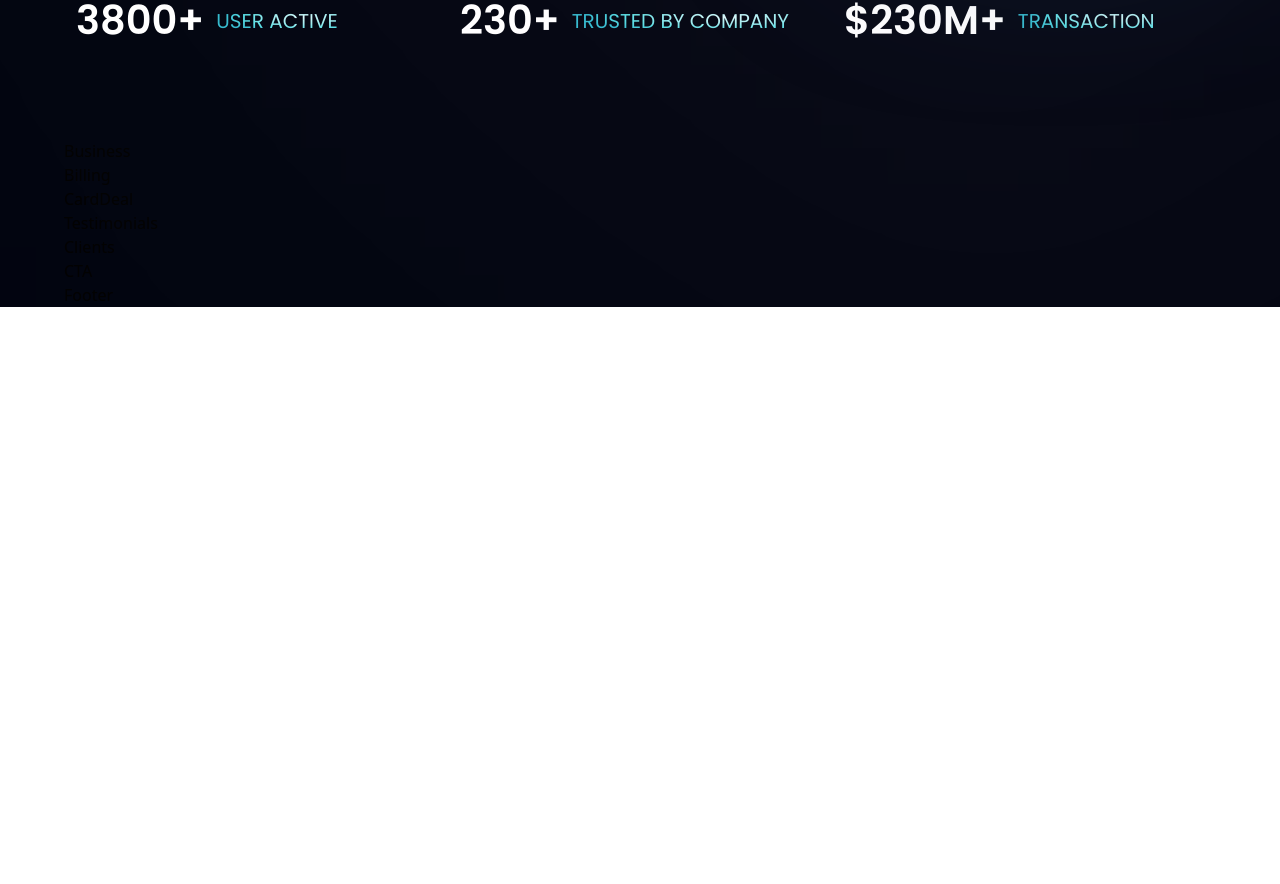
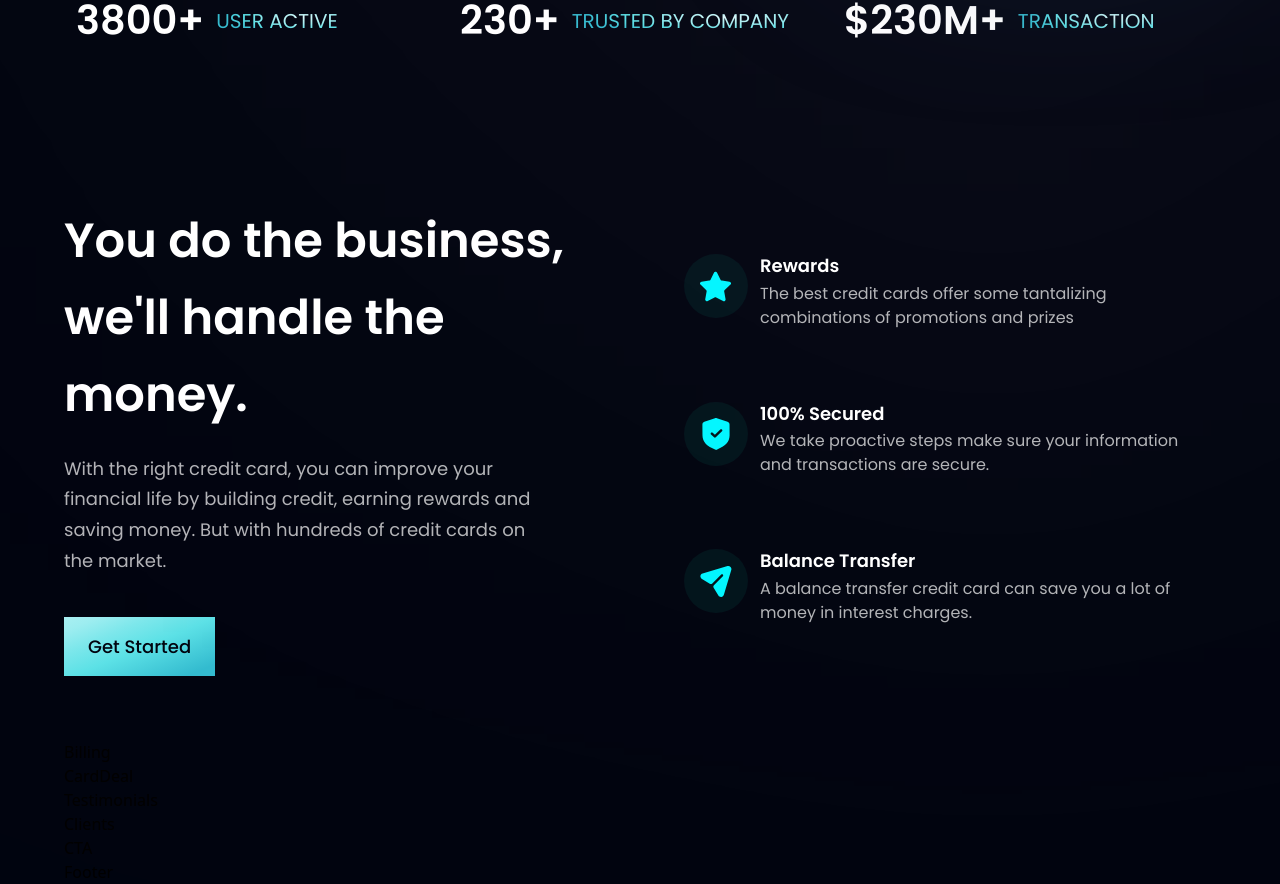
Before and after one commit to aditya-2k23/modern-bank_app, a React (Vite) app: page / in a window 1280 px wide. Shown: the part 806-1690 px from the top of the page. Before the commit the page ends 1113 px from the top, so only its background shows below. Built offline with nearby package versions, Linux system fonts and the light colour scheme.

Commit message:
Business done

```diff
--- a/src/components/Business.jsx
+++ b/src/components/Business.jsx
@@ -1,9 +1,51 @@
-import React from 'react'
+import { features } from "../constants";
+import styles, { layout } from "../style";
+import Button from "./Button";
 
-const Business = () => {
-  return (
-    <div>Business</div>
-  )
-}
+const FeatureCard = ({ icon, title, content, index }) => (
+  <div
+    className={`flex flex-row p-6 rounded-[20px] ${
+      index !== features.length - 1 ? "mb-6" : "mb-0"
+    } feature-card`}
+  >
+    <div
+      className={`w-[64px] h-[64px] rounded-full ${styles.flexCenter} bg-dimBlue`}
+    >
+      <img src={icon} alt="star" className="w-[50%] h-[50%] object-contain" />
+    </div>
+    <div className="flex-1 flex flex-col ml-3">
+      <h4 className="font-poppins font-semibold text-white text-[18px] leading-[23.4px] mb-1">
+        {title}
+      </h4>
+      <p className="font-poppins font-normal text-dimWhite text-[16px] leading-[24px]">
+        {content}
+      </p>
+    </div>
+  </div>
+);
 
-export default Business
+const Business = () => (
+  <section id="features" className={layout.section}>
+    <div className={layout.sectionInfo}>
+      <h2 className={styles.heading2}>
+        You do the business, <br className="sm:block hidden" /> we&apos;ll handle the
+        money.
+      </h2>
+      <p className={`${styles.paragraph} max-w-[470px] mt-5`}>
+        With the right credit card, you can improve your financial life by
+        building credit, earning rewards and saving money. But with hundreds of
+        credit cards on the market.
+      </p>
+
+      <Button styles={`mt-10`} />
+    </div>
+
+    <div className={`${layout.sectionImg} flex-col`}>
+      {features.map((feature, index) => (
+        <FeatureCard key={feature.id} {...feature} index={index} />
+      ))}
+    </div>
+  </section>
+);
+
+export default Business;
--- a/src/components/Button.jsx
+++ b/src/components/Button.jsx
@@ -1,9 +1,16 @@
-import React from 'react'
+// import { styles } from "../style";
+import PropTypes from 'prop-types';
 
-const Button = () => {
+const Button = ({ styles }) => {
   return (
-    <div>Button</div>
-  )
-}
+    <button type="button" className={`py-4 px-6 bg-blue-gradient font-poppins font-medium text-[18px] text-primary outline-none ${styles}`}>
+      Get Started
+    </button>
+  );
+};
 
-export default Button
+Button.propTypes = {
+  styles: PropTypes.string.isRequired
+};
+
+export default Button;
```
